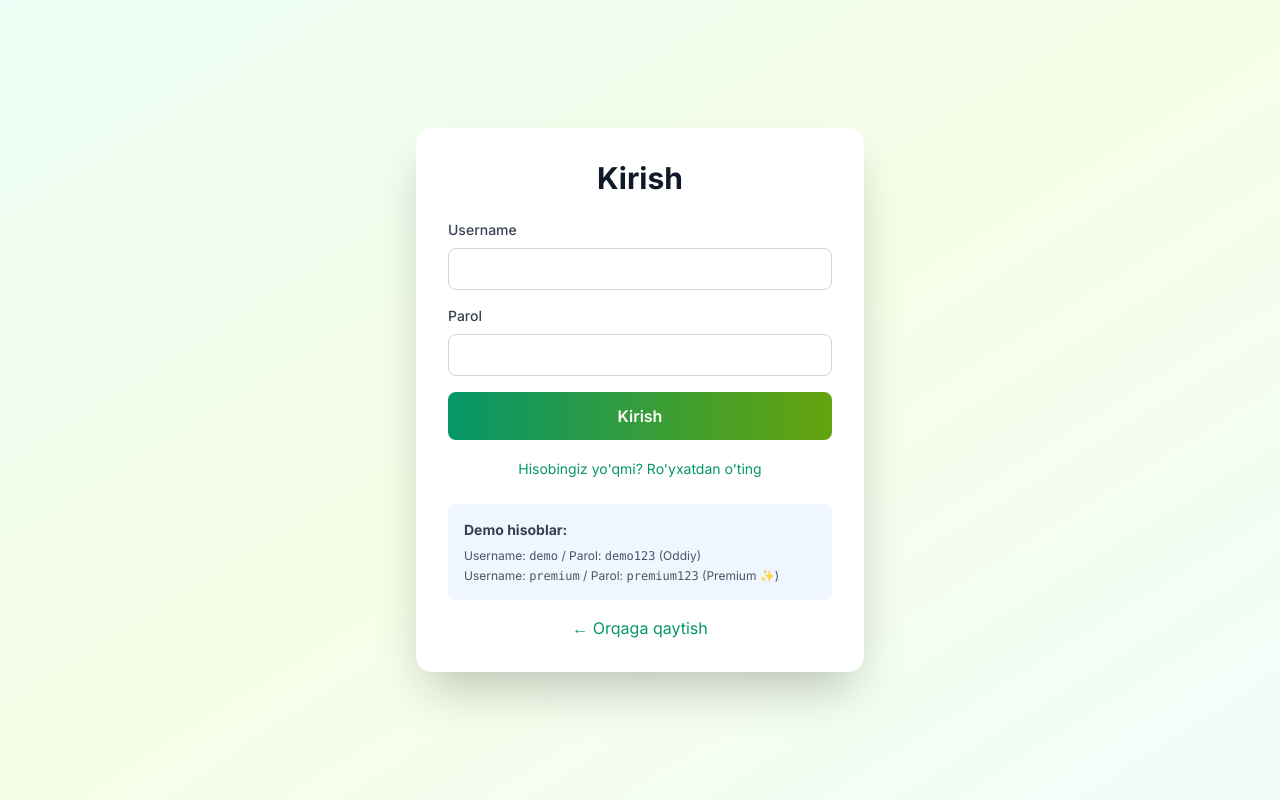
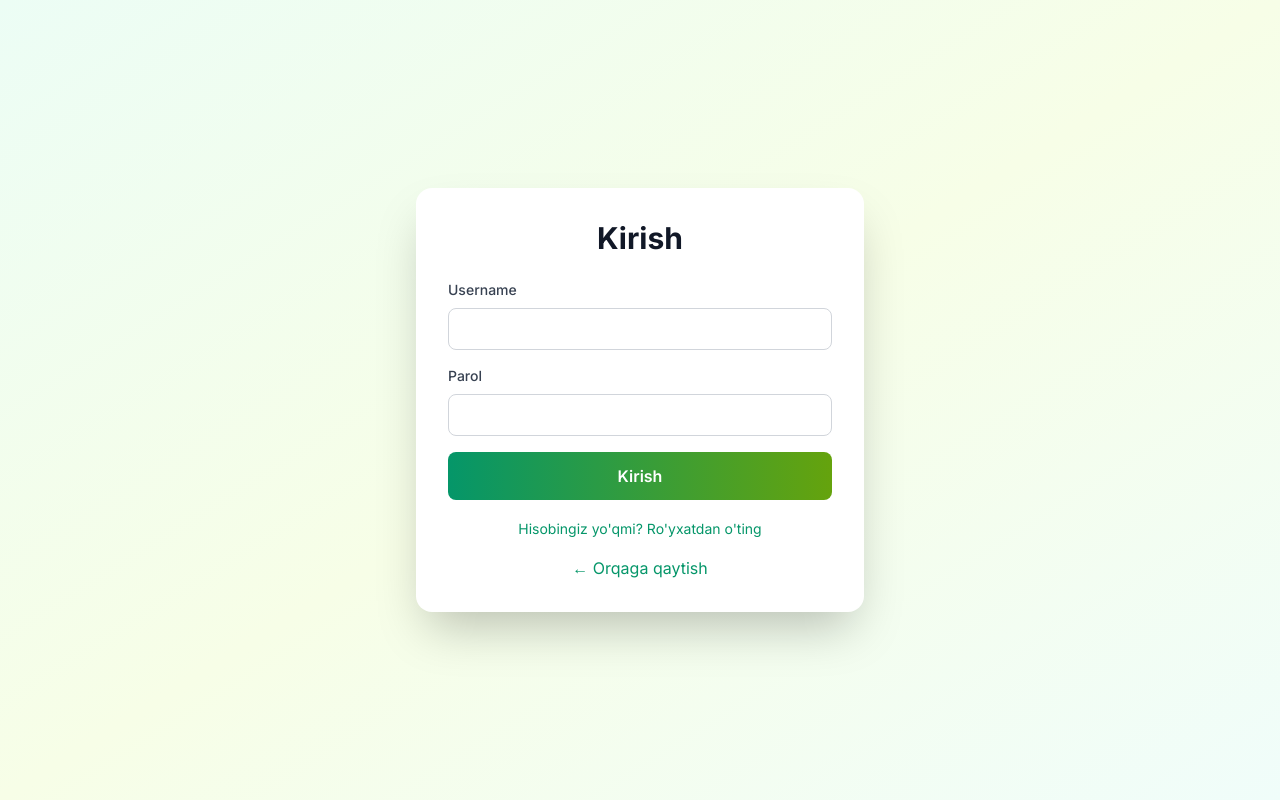
Before and after one commit to Feruzbek-coder/InfoSet, a Next.js app: page /dasturlashga-qadam/kod-sinash in a window 1280 px wide. Shown: the top 800 px of the page. Built offline with nearby package versions, Linux system fonts and the light colour scheme.

Commit message:
Remove demo accounts information from login page

```diff
--- a/src/app/dasturlashga-qadam/kod-sinash/page.tsx
+++ b/src/app/dasturlashga-qadam/kod-sinash/page.tsx
@@ -674,11 +674,6 @@ export default function KodSinashPage() {
                   Hisobingiz yo&apos;qmi? Ro&apos;yxatdan o&apos;ting
                 </button>
               </div>
-              <div className="mt-6 p-4 bg-blue-50 rounded-lg">
-                <p className="text-sm text-gray-700 mb-2"><strong>Demo hisoblar:</strong></p>
-                <p className="text-xs text-gray-600">Username: <span className="font-mono">demo</span> / Parol: <span className="font-mono">demo123</span> (Oddiy)</p>
-                <p className="text-xs text-gray-600 mt-1">Username: <span className="font-mono">premium</span> / Parol: <span className="font-mono">premium123</span> (Premium ✨)</p>
-              </div>
             </>
           )}
           <Link href="/dasturlashga-qadam" className="block text-center mt-4 text-emerald-600 hover:text-emerald-700">
```
